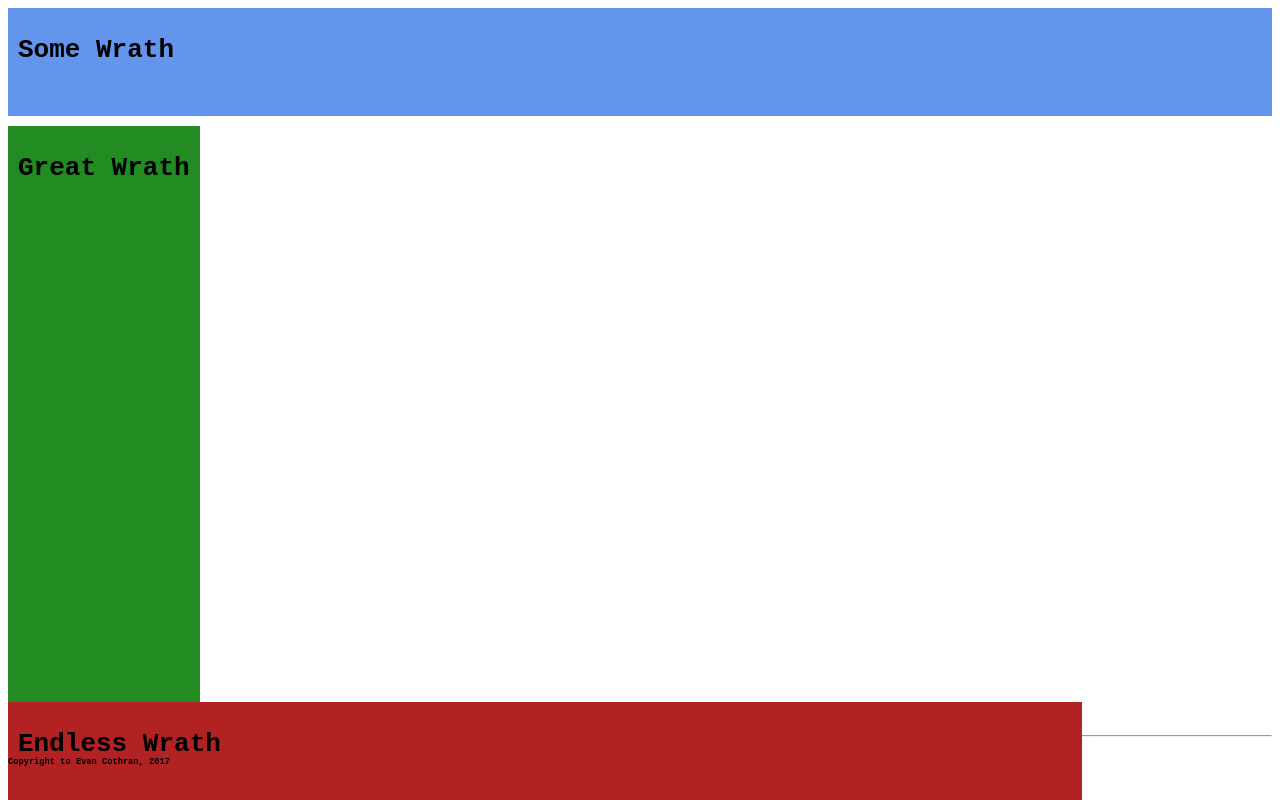
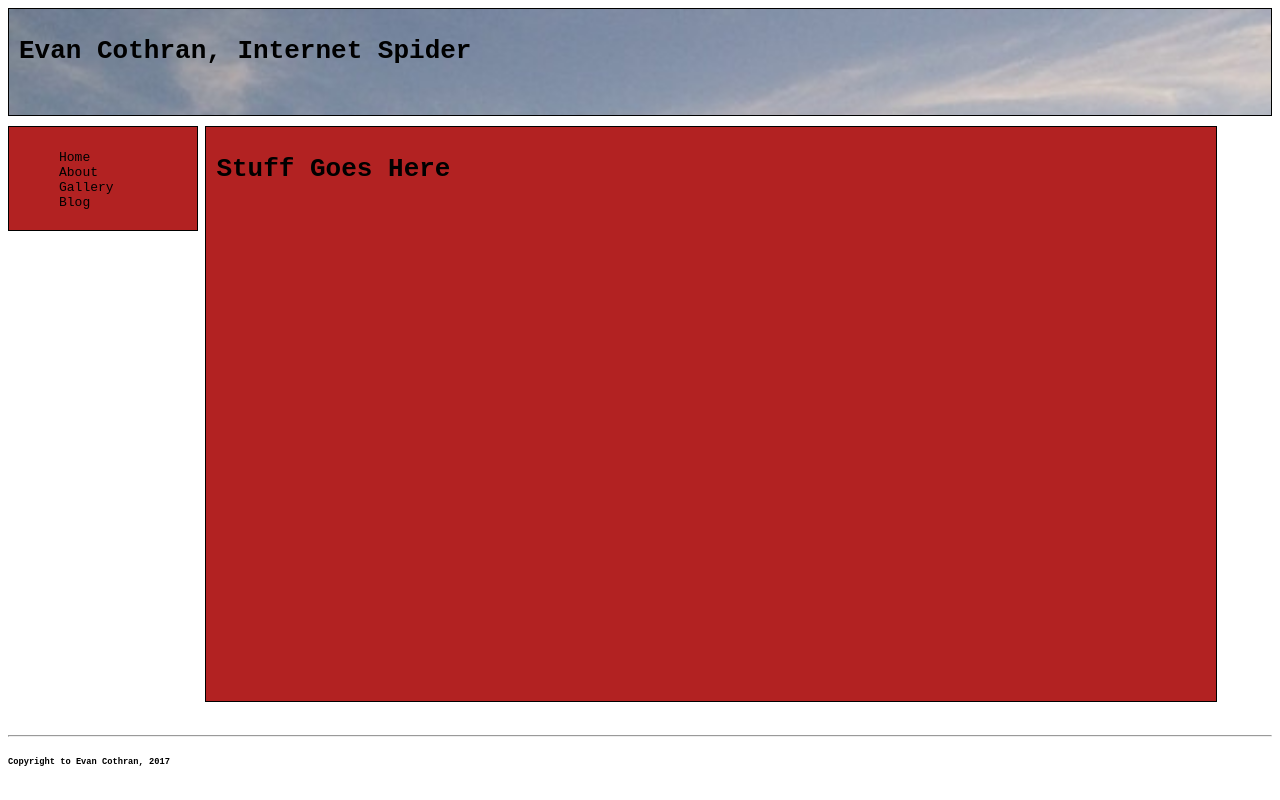
Before and after one commit to cr0wbait/portfoli, a plain HTML site: page index.html in a window 1280 px wide. Shown: the top 800 px of the page. Drawn offline with Linux system fonts and the light colour scheme.

Commit message:
structure complete

```diff
--- a/index.html
+++ b/index.html
@@ -3,17 +3,24 @@
   <head>
     <meta charset="utf-8">
     <link rel="stylesheet" href="./styles/styles.css">
+    <title>Evan Cothran, Internet Spider</title>
   </head>
   <body>
     <div id="app-container">
-      <div class="splash crate">
-        <h1>Some Wrath</h1>
+      <div class="splash crate _zone">
+        <h1>Evan Cothran, Internet Spider</h1>
+        <h3>
       </div>
-      <div class="direct boxx">
-        <h1>Great Wrath</h1>
+      <div class="direct boxx _zone">
+        <ul class="directions">
+          <li><a href='#'>Home</a></li>
+          <li><a href='#'>About</a></li>
+          <li><a href='#'>Gallery</a></li>
+          <li><a href='#'>Blog</a></li>
+        </ul>
       </div>
-      <div class="meat boxx">
-        <h1>Endless Wrath</h1>
+      <div class="meat boxx _zone">
+        <h1>Stuff Goes Here</h1>
       </div>
     </div>
   </body>
--- a/styles/styles.css
+++ b/styles/styles.css
@@ -11,6 +11,16 @@ footer {
   font-family: monospace;
 }
 
+a {
+  text-decoration: none;
+  color: inherit;
+}
+
+a:hover{
+  text-decoration: underline;
+  color: white;
+}
+
 #app-container {
   font-size: medium;
   font-family: monospace;
@@ -21,6 +31,7 @@ footer {
   display: inline-block;
   padding: 10px;
   height: 80%;
+  vertical-align: top;
 }
 
 .crate {
@@ -30,15 +41,26 @@ footer {
   margin-bottom:10px;
 }
 
+._zone{
+  border: 1px solid black;
+}
+
 .splash {
-  background-color: cornflowerblue;
+  background-image: url('../images/GA_beach.jpg');
+  background-size: cover;
 }
 
 .direct {
-  background-color: forestgreen;
+  background-color: firebrick;
+  width: 15%;
+  height: 105px;
+}
+
+.directions {
+  list-style: none;
 }
 
 .meat {
   background-color: firebrick;
-  width: 85%;
+  width: 80%;
 }
```
